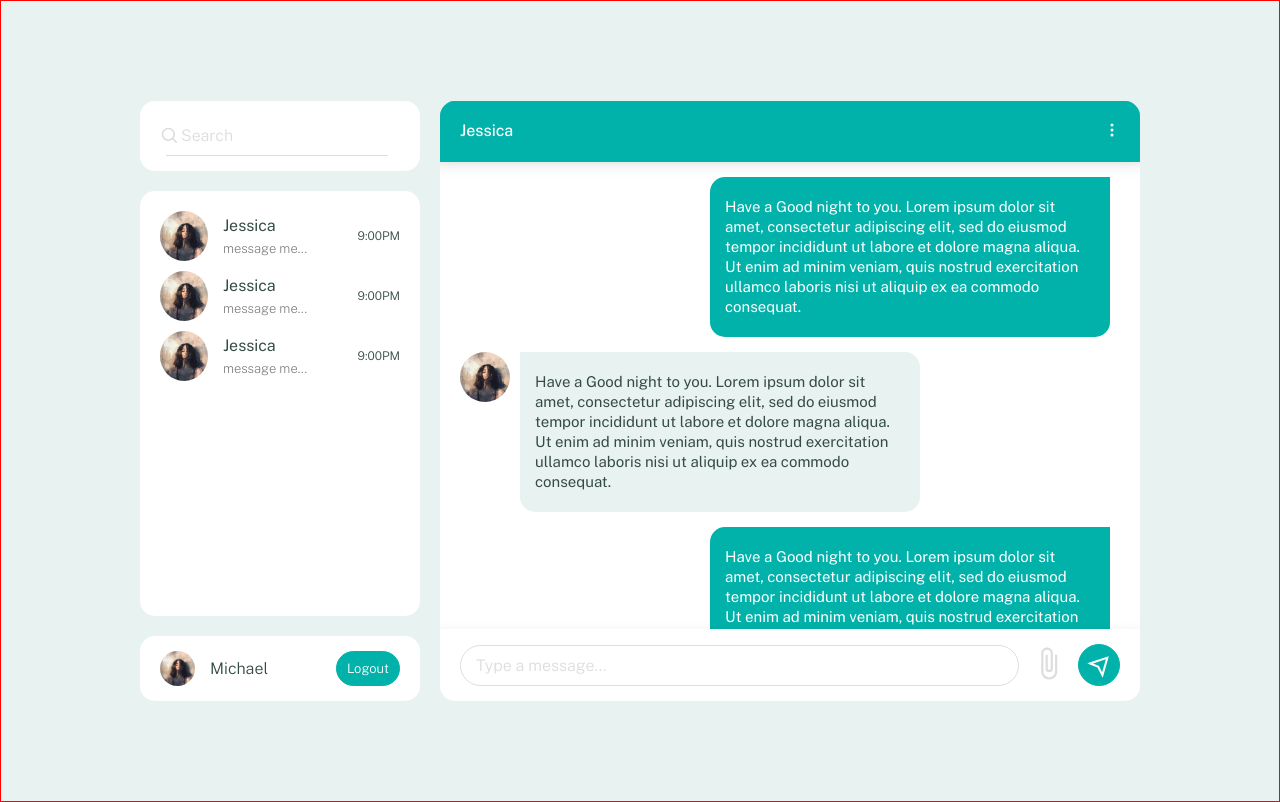
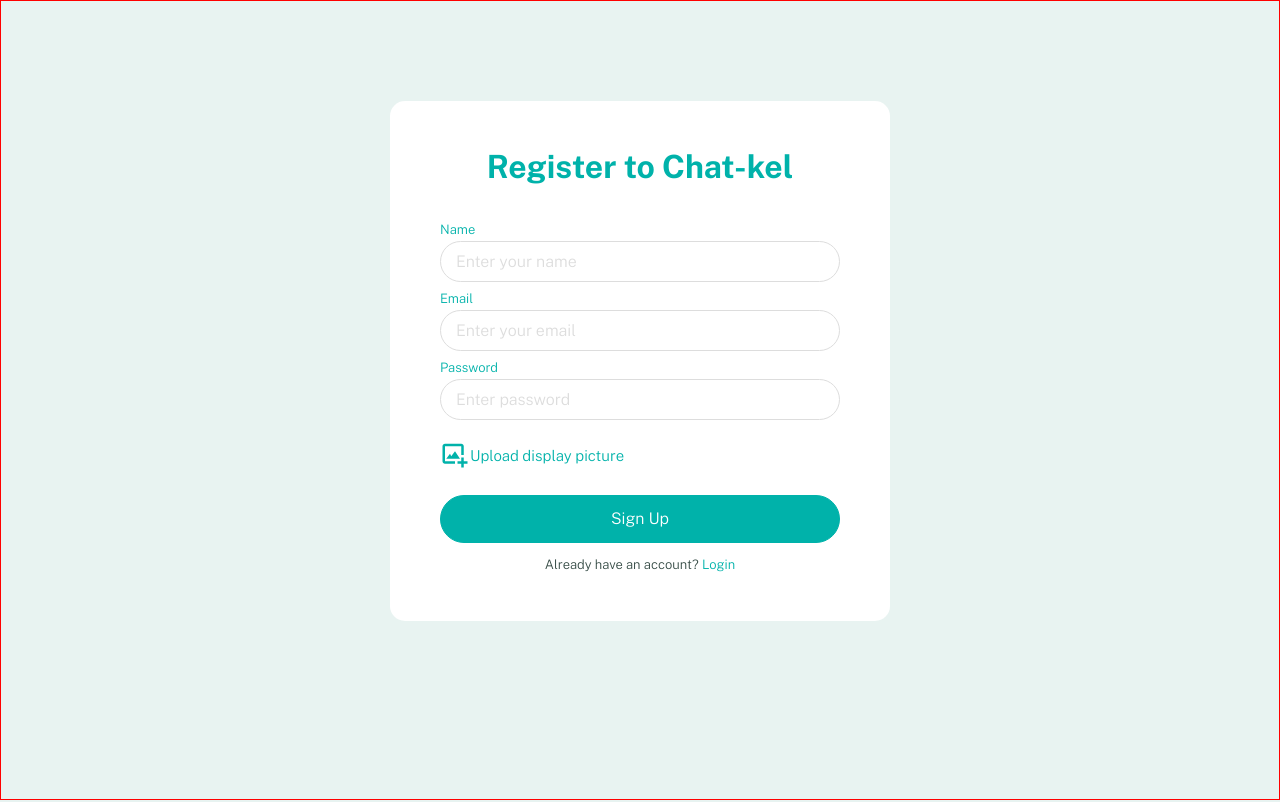
Before and after one commit to mchldavid/chat-kel, a React (Create React App) app: page /register in a window 1280 px wide. Built offline with nearby package versions, Linux system fonts and the light colour scheme.

Commit message:
Applied firebase to register page

```diff
--- a/src/App.js
+++ b/src/App.js
@@ -5,7 +5,7 @@ import Home from "./pages/Home/Home";
 function App() {
   return (
     <div className="App">
-      <Home />
+      <Register />
     </div>
   );
 }
--- a/src/firebase/initializeFirebase.js
+++ b/src/firebase/initializeFirebase.js
@@ -1,8 +1,8 @@
 // Import the functions you need from the SDKs you need
-import { initializeApp } from "firebase/app";
-import { getAuth, createUserWithEmailAndPassword } from "firebase/auth";
-// TODO: Add SDKs for Firebase products that you want to use
-// https://firebase.google.com/docs/web/setup#available-libraries
+import { initializeApp } from "firebase/app"
+import { getAuth } from "firebase/auth"
+import { getStorage } from "firebase/storage"
+import { getFirestore } from "firebase/firestore";
 
 // Your web app's Firebase configuration
 const firebaseConfig = {
@@ -11,9 +11,11 @@ const firebaseConfig = {
   projectId: "chatkel",
   storageBucket: "chatkel.appspot.com",
   messagingSenderId: "543143986526",
-  appId: "1:543143986526:web:292e8e8dc3c4932756bbcf"
-};
+  appId: "1:543143986526:web:292e8e8dc3c4932756bbcf",
+}
 
 // Initialize Firebase
-export const app = initializeApp(firebaseConfig);
-export const auth = getAuth();
+export const app = initializeApp(firebaseConfig)
+export const auth = getAuth()
+export const storage = getStorage()
+export const db = getFirestore()
--- a/src/pages/Register/Register.js
+++ b/src/pages/Register/Register.js
@@ -1,35 +1,84 @@
-import React from "react"
+import React, { useState } from "react"
 import { BiImageAdd } from "react-icons/bi"
 import "./register.scss"
 
+//firebase
+import { createUserWithEmailAndPassword, updateProfile } from "firebase/auth"
+import { auth, storage, db } from "../../firebase/initializeFirebase"
+import { ref, uploadBytesResumable, getDownloadURL } from "firebase/storage"
+import { doc, setDoc } from "firebase/firestore"
+
 const Register = () => {
+  const [err, setErr] = useState({ isError: false, message: "" })
+
+  const handleRegister = async (e) => {
+    e.preventDefault()
+    const displayName = e.target[0].value
+    const email = e.target[1].value
+    const password = e.target[2].value
+    const file = e.target[3].files[0]
+
+    try {
+      //create firebase auth sign in
+      const rspns = await createUserWithEmailAndPassword(auth, email, password)
+
+      //upload image
+      const storageRef = ref(storage, displayName)
+
+      const uploadTask = uploadBytesResumable(storageRef, file)
+
+      await uploadTask.then(() => {
+        getDownloadURL(uploadTask.snapshot.ref).then(async (downloadURL) => {
+          await updateProfile(rspns.user, {
+            displayName,
+            photoURL: downloadURL,
+          })
+
+          //add data firestore for new user
+          await setDoc(doc(db, "users", rspns.user.uid), {
+            uid: rspns.user.uid,
+            displayName,
+            email,
+            photoURL: downloadURL,
+          })
+        })
+      })
+    } catch (error) {
+      setErr({ ...err, isError: true, message: error.message })
+    }
+  }
+
   return (
     <div className="register">
       <div className="wrapper">
         <div className="title">
           <h1>Register to Chat-kel</h1>
         </div>
-        <form>
+        <form
+          onSubmit={(e) => {
+            handleRegister(e)
+          }}
+        >
           <div>
-            <label for="name">Name</label>
+            <label htmlFor="name">Name</label>
             <input
               id="name"
               type="text"
               placeholder="Enter your name"
               required
             />
-            <label for="email">Email</label>
+            <label htmlFor="email">Email</label>
             <input
               id="email"
               type="email"
               placeholder="Enter your email"
               required
             />
-            <label for="pass">Password</label>
+            <label htmlFor="pass">Password</label>
             <input
               id="pass"
               type="password"
-              placeholder="Enter Password"
+              placeholder="Enter password"
               required
             />
             <input type="file" id="file" style={{ display: "none" }} />
@@ -40,6 +89,7 @@ const Register = () => {
           </label>
           <button className="button-primary"> Sign Up</button>
         </form>
+        {err.isError && <span>{err.message}</span>}
         <span>
           Already have an account? <a href="/login">Login</a>
         </span>
```
